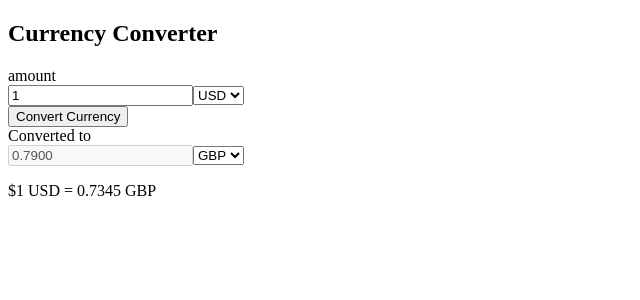
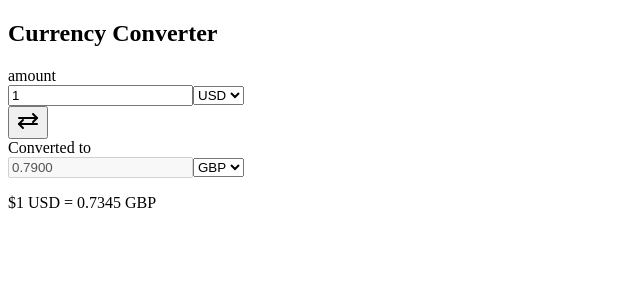
Before and after one commit to alhassandafiri/ratewise, a React (Vite) app: page / in a window 1280 px wide. Shown: the top 300 px of the page, without its empty margins (0-640 px from the left). Built offline with nearby package versions, Linux system fonts and the light colour scheme.

Commit message:
implement swap button

```diff
--- a/src/components/SwapButton/SwapButton.jsx
+++ b/src/components/SwapButton/SwapButton.jsx
@@ -1,12 +1,19 @@
 import styles from './SwapButton.module.css'
 
-function SwapButton() {
+function SwapButton({
+  onClick
+}) {
+
+
   return(
-    <section className={styles.swapButtonSection}>
-      <div className={styles.swapButtonContainer}>
-        <button>Convert Currency</button>
-      </div>
-    </section>
+    <button className={styles.swapButton} onClick={onClick} aria-label='Swap currencies'>
+       <svg width="24" height="24" viewBox="0 0 24 24" fill="none" xmlns="http://www.w3.org/2000/svg">
+        <path d="M6.99 11L3 15L6.99 19" stroke="currentColor" strokeWidth="2" strokeLinecap="round" strokeLinejoin="round"/>
+        <path d="M3 15H21" stroke="currentColor" strokeWidth="2" strokeLinecap="round" strokeLinejoin="round"/>
+        <path d="M17.01 13L21 9L17.01 5" stroke="currentColor" strokeWidth="2" strokeLinecap="round" strokeLinejoin="round"/>
+        <path d="M21 9H3" stroke="currentColor" strokeWidth="2" strokeLinecap="round" strokeLinejoin="round"/>
+      </svg>
+    </button>
   )
 }
 
```
